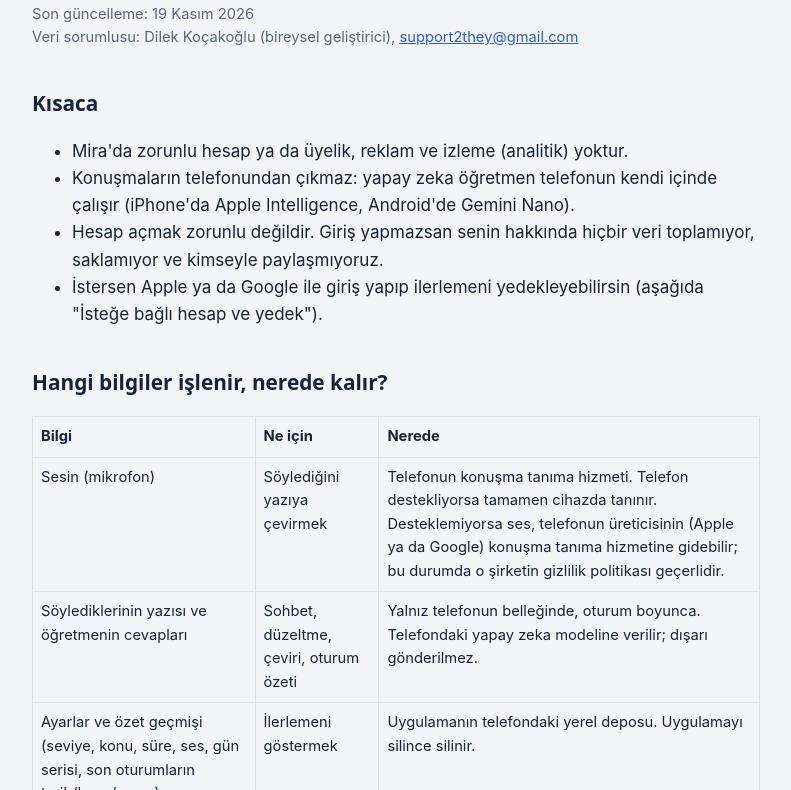
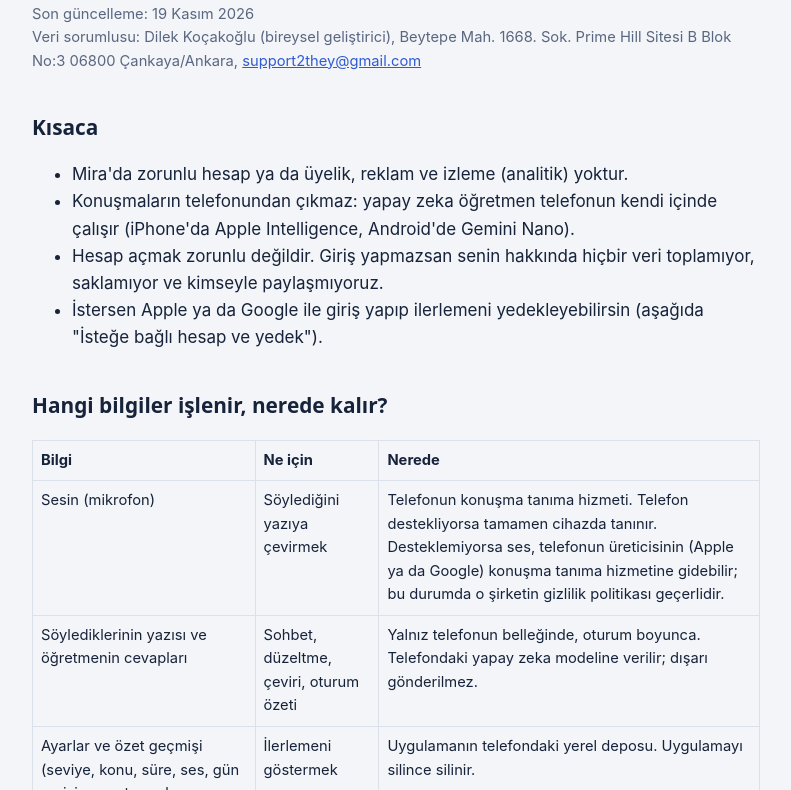
Before and after one commit to appstudiotr/appstudiotr.github.io, a plain HTML site: page mira/gizlilik.html in a window 1280 px wide. Shown: the part 144-934 px from the top of the page, without its empty margins (244-1035 px from the left). Drawn offline with Linux system fonts and the light colour scheme.

Commit message:
Mira gizlilik: yayıncı adresi

```diff
--- a/mira/gizlilik.html
+++ b/mira/gizlilik.html
@@ -14,7 +14,7 @@ th,td{border:1px solid var(--line);padding:8px;text-align:left;vertical-align:to
 </style></head><body><main>
 <a class="ust" href="index.html"><img src="mira-k.jpg" alt="">Mira</a>
 <h1>Gizlilik Politikası ve KVKK Aydınlatma Metni</h1>
-<p class="meta">Son güncelleme: 19 Kasım 2026<br>Veri sorumlusu: Dilek Koçakoğlu (bireysel geliştirici), <a href="mailto:support2they@gmail.com">support2they@gmail.com</a></p>
+<p class="meta">Son güncelleme: 19 Kasım 2026<br>Veri sorumlusu: Dilek Koçakoğlu (bireysel geliştirici), Beytepe Mah. 1668. Sok. Prime Hill Sitesi B Blok No:3 06800 Çankaya/Ankara, <a href="mailto:support2they@gmail.com">support2they@gmail.com</a></p>
 <h2>Kısaca</h2>
 <ul>
 <li>Mira'da zorunlu hesap ya da üyelik, reklam ve izleme (analitik) yoktur.</li>
```
